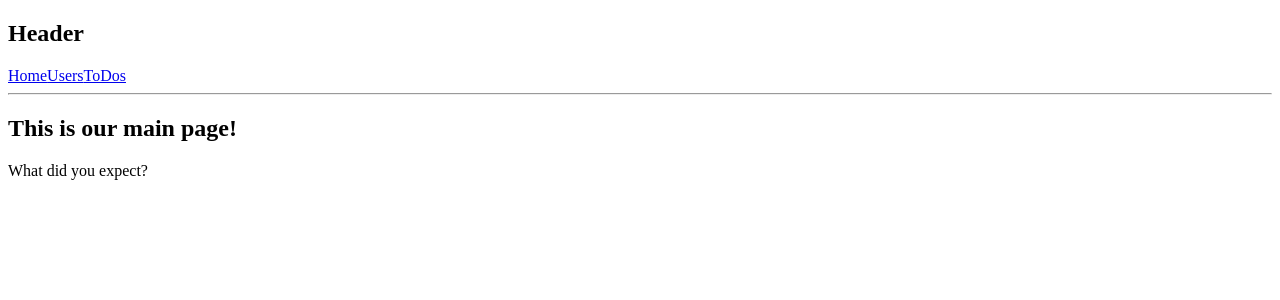
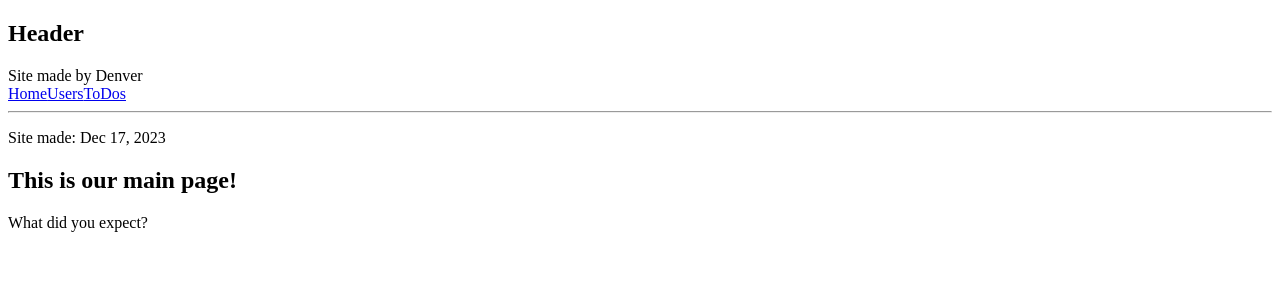
Before and after one commit to Denver123451/Hilel-React, a React (Vite) app: page / in a window 1280 px wide. Shown: the top 300 px of the page. Built offline with nearby package versions, Linux system fonts and the light colour scheme.

Commit message:
edd React Router Dom

```diff
--- a/src/Components/Header.jsx
+++ b/src/Components/Header.jsx
@@ -1,9 +1,13 @@
 import { NavLink } from "react-router-dom";
+import { useContext } from "react";
+import { SiteContext } from "./context/SiteInfoContext.jsx";
 
 const Header = () => {
+  const data = useContext(SiteContext);
   return (
     <>
       <h2>Header</h2>
+      <div> Site made by {data.made}</div>
       <nav>
         <NavLink to="/">Home</NavLink>
         <NavLink to="/users">Users</NavLink>
--- /dev/null
+++ b/src/Components/context/SiteInfoContext.jsx
@@ -0,0 +1,22 @@
+import { createContext } from "react";
+
+export const SiteContext = createContext(null);
+SiteContext.displayName = "SiteContext";
+const SiteInfoContext = ({ children }) => {
+  const SiteInfo = {
+    made: "Denver",
+    dataOfPublic: new Date().toLocaleDateString("en-us", {
+      year: "numeric",
+      month: "short",
+      day: "numeric",
+    }),
+  };
+
+  console.log(SiteInfo.dataOfPublic);
+
+  return (
+    <SiteContext.Provider value={SiteInfo}>{children}</SiteContext.Provider>
+  );
+};
+
+export default SiteInfoContext;
--- a/src/main.jsx
+++ b/src/main.jsx
@@ -2,11 +2,14 @@ import React from "react";
 import ReactDOM from "react-dom/client";
 import App from "./App.jsx";
 import { BrowserRouter } from "react-router-dom";
+import SiteContext from "./Components/context/SiteInfoContext.jsx";
 
 ReactDOM.createRoot(document.getElementById("root")).render(
   <React.StrictMode>
-    <BrowserRouter>
-      <App />
-    </BrowserRouter>
+    <SiteContext>
+      <BrowserRouter>
+        <App />
+      </BrowserRouter>
+    </SiteContext>
   </React.StrictMode>,
 );
--- a/src/pages/Home.jsx
+++ b/src/pages/Home.jsx
@@ -1,6 +1,11 @@
+import { useContext } from "react";
+import { SiteContext } from "../Components/context/SiteInfoContext.jsx";
+
 const Home = () => {
+  const data = useContext(SiteContext);
   return (
     <>
+      <p>Site made: {data.dataOfPublic}</p>
       <h2>This is our main page!</h2>
       <p>What did you expect?</p>
     </>
```
